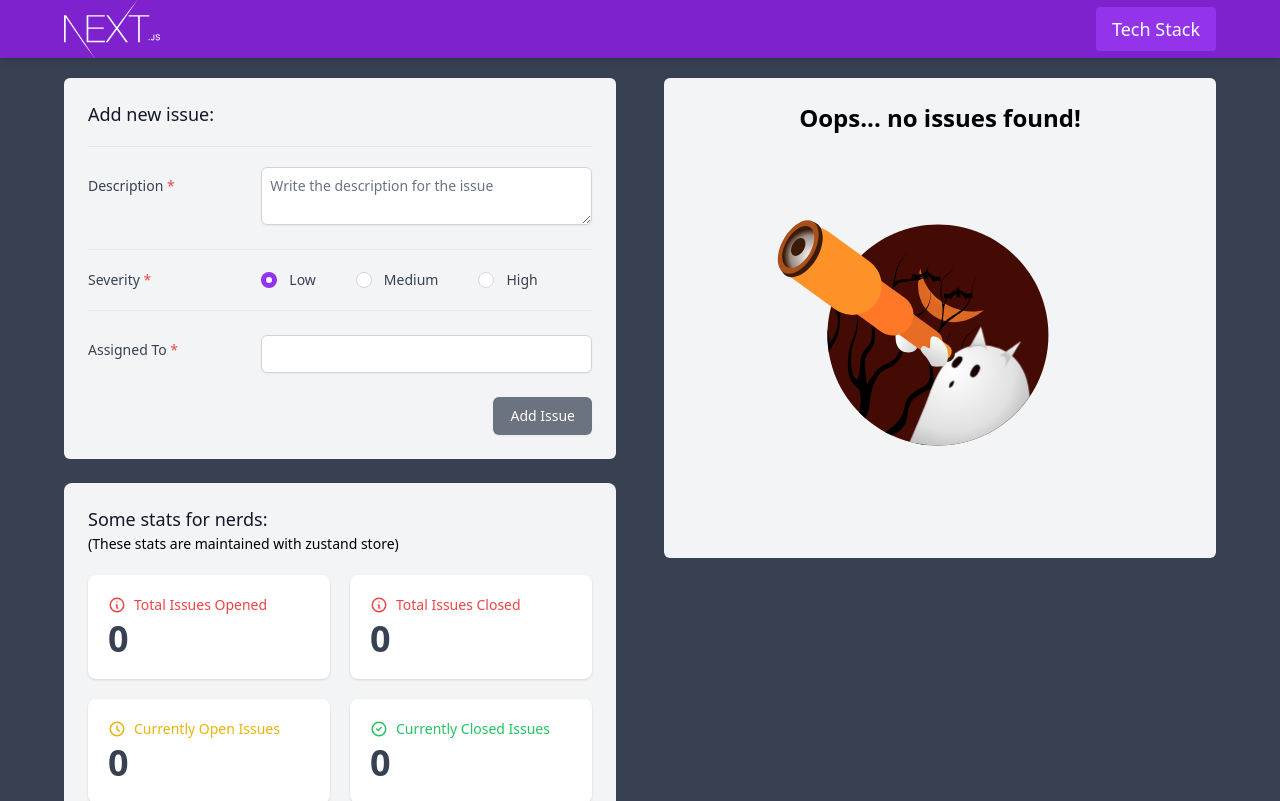
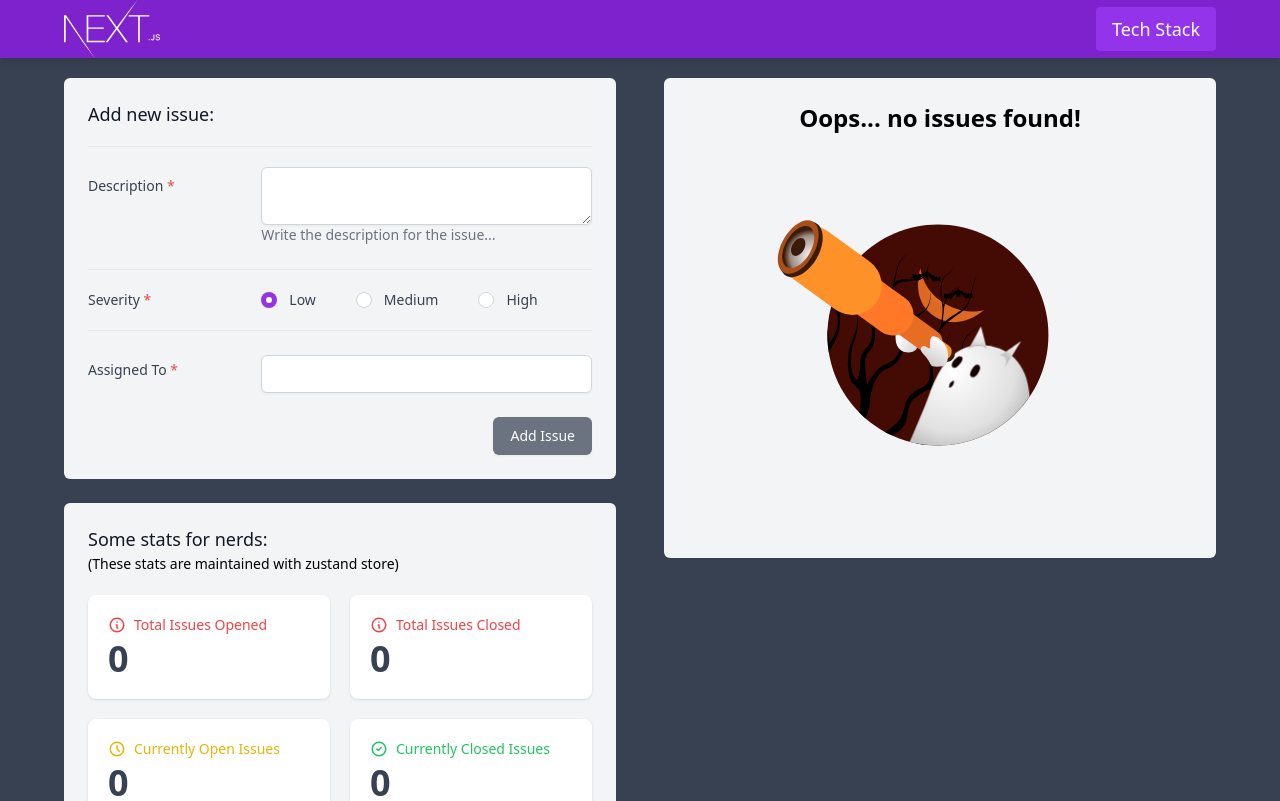
Before and after one commit to Manav-Kaushal/nextjs-issue-tracker, a Next.js app: page / in a window 1280 px wide. Shown: the top 801 px of the page. Built offline with nearby package versions, Linux system fonts and the light colour scheme.

Commit message:
minor fixes

```diff
--- a/src/components/form/index.tsx
+++ b/src/components/form/index.tsx
@@ -4,6 +4,7 @@ import React from "react";
 import { FormValues } from "@interfaces/FormValues";
 import { Formik, Field, Form, ErrorMessage } from "formik";
 import useStore from "src/store";
+import { Listbox } from "@headlessui/react";
 import { Stats } from "@components/stats";
 
 const initialValues = {
@@ -101,8 +102,12 @@ export const IssueForm: React.FC = () => {
                                                             id="description"
                                                             name="description"
                                                             className="block w-full p-2 border-gray-300 rounded-md shadow-sm focus:ring-purple-500 focus:border-purple-500 sm:text-sm"
-                                                            placeholder="Write the description for the issue"
                                                         />
+                                                        <p className="text-sm text-gray-500">
+                                                            Write the
+                                                            description for the
+                                                            issue...
+                                                        </p>
                                                     </div>
                                                 </div>
                                             </div>
--- a/src/components/stats/index.tsx
+++ b/src/components/stats/index.tsx
@@ -72,7 +72,7 @@ export const Stats: React.FC = () => {
     ];
 
     return (
-        <div className="p-6 my-6 bg-gray-100 rounded-lg">
+        <div className="p-6 my-6 bg-gray-100 rounded-md">
             <h3 className="text-lg font-medium leading-6 text-gray-900">
                 Some stats for nerds:{" "}
             </h3>
```
